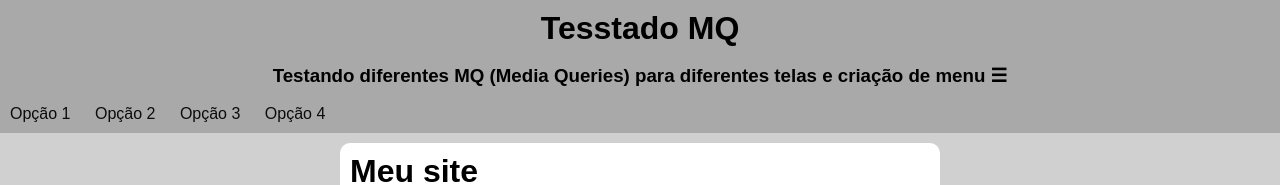
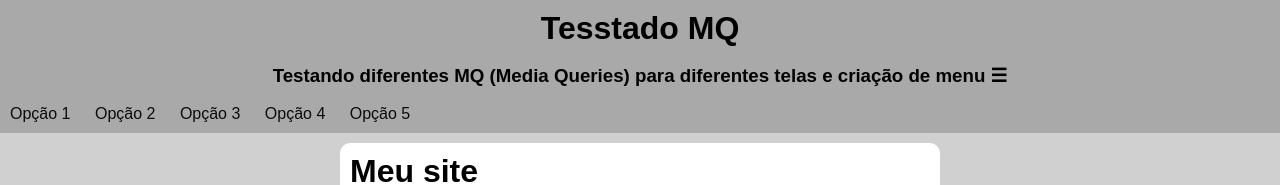
Before and after one commit to AbnnerP/html-css, a plain HTML site: page M04/exercicios/ex026/mq001/index.html in a window 1280 px wide. Shown: the top 185 px of the page. Drawn offline with Linux system fonts and the light colour scheme.

Commit message:
atualização de lista

```diff
--- a/M04/exercicios/ex026/mq001/index.html
+++ b/M04/exercicios/ex026/mq001/index.html
@@ -18,6 +18,7 @@
                     <li class="nav"><a href="#">Opção 2</a></li>
                     <li class="nav"><a href="#">Opção 3</a></li>
                     <li class="nav"><a href="#">Opção 4</a></li>
+                    <li class="nav"><a href="#">Opção 5</a></li>
                 </ul>
         </menu>
     </header>
```
